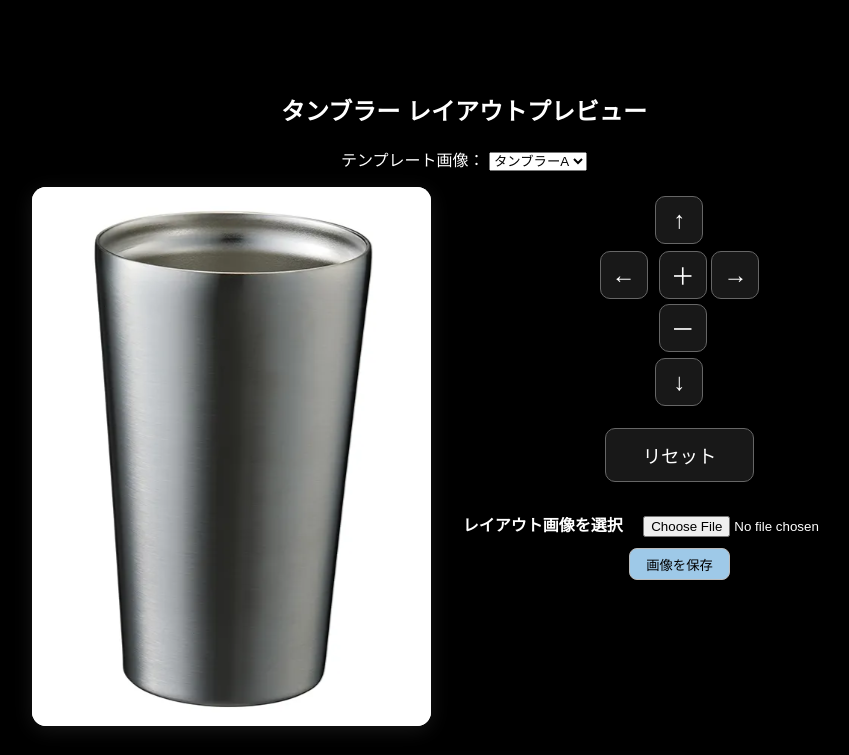
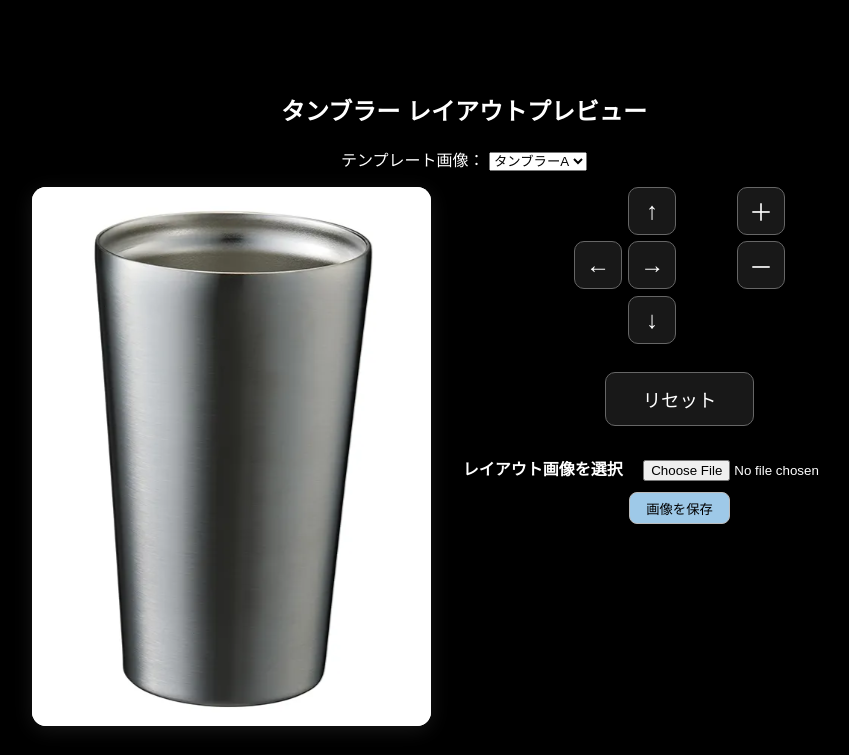
Before and after one commit to harmolese/product-harmolese, a plain HTML site: page form.html in a window 1280 px wide. Shown: the top 755 px of the page, without its empty margins (176-1025 px from the left). Drawn offline with Linux system fonts and the light colour scheme.

Commit message:
Update form.html

```diff
--- a/form.html
+++ b/form.html
@@ -35,26 +35,14 @@
       display: flex;
       flex-direction: column;
       align-items: center;
-      min-width: 120px;
-      margin-top: 0.6em;
+      min-width: 180px;
     }
-    .arrow-panel {
-      display: flex;
-      flex-direction: column;
-      align-items: center;
-      margin-bottom: 0.5em;
-      gap: 0.3em;
-    }
-    .arrow-row {
-      display: flex;
-      gap: 0.3em;
-      margin-bottom: 0.1em;
-    }
-    .zoom-panel {
-      display: flex;
-      flex-direction: column;
-      gap: 0.3em;
-      margin-left: 0.4em;
+    .button-grid {
+      display: grid;
+      grid-template-columns: 48px 48px 48px 48px;
+      grid-template-rows: 48px 48px 48px;
+      gap: 0.4em;
+      margin-bottom: 1em;
     }
     .ctrl-btn {
       font-size: 1.5em; width: 48px; height: 48px;
@@ -65,6 +53,9 @@
       transition: background 0.15s, box-shadow 0.15s;
     }
     .ctrl-btn:active { background: #282828; }
+    .reset-row {
+      width: 100%; display: flex; justify-content: center;
+    }
     .reset-btn {
       font-size: 1.15em; padding: 0.7em 2em;
       border-radius: 10px; background: #181818; color: #fff; border: 1px solid #666;
@@ -124,23 +115,25 @@
         <canvas id="tumbler-canvas"></canvas>
       </div>
       <div class="control-panel">
-        <div class="arrow-panel">
-          <div class="arrow-row">
-            <button class="ctrl-btn" id="move-up" title="上へ">↑</button>
-          </div>
-          <div class="arrow-row">
-            <button class="ctrl-btn" id="move-left" title="左へ">←</button>
-            <div class="zoom-panel">
-              <button class="ctrl-btn" id="zoom-in" title="拡大">＋</button>
-              <button class="ctrl-btn" id="zoom-out" title="縮小">－</button>
-            </div>
-            <button class="ctrl-btn" id="move-right" title="右へ">→</button>
-          </div>
-          <div class="arrow-row">
-            <button class="ctrl-btn" id="move-down" title="下へ">↓</button>
-          </div>
+        <div class="button-grid">
+          <div></div>
+          <button class="ctrl-btn" id="move-up">↑</button>
+          <div></div>
+          <button class="ctrl-btn" id="zoom-in">＋</button>
+
+          <button class="ctrl-btn" id="move-left">←</button>
+          <button class="ctrl-btn" id="move-right">→</button>
+          <div></div>
+          <button class="ctrl-btn" id="zoom-out">－</button>
+
+          <div></div>
+          <button class="ctrl-btn" id="move-down">↓</button>
+          <div></div>
+          <div></div>
         </div>
-        <button class="reset-btn" id="reset-btn" title="リセット">リセット</button>
+        <div class="reset-row">
+          <button class="reset-btn" id="reset-btn">リセット</button>
+        </div>
         <div class="file-upload" style="margin-top:1.5em;">
           <label>
             レイアウト画像を選択
```
